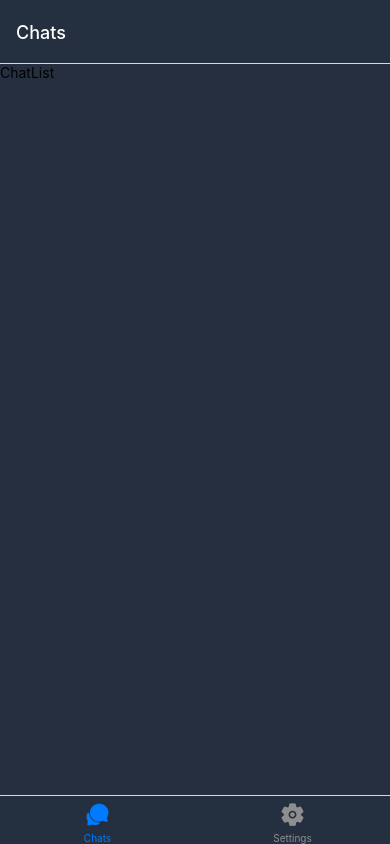
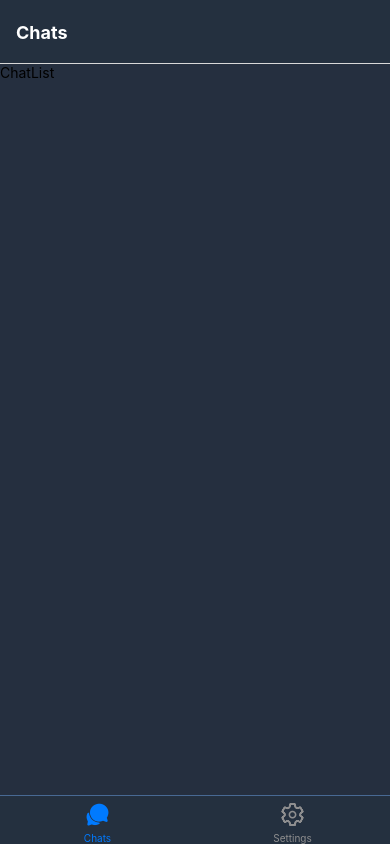
Before and after one commit to ACECLEZ/privatePWC, a React Native app: screen / in a window 390 px wide. Built offline with nearby package versions, Linux system fonts and the light colour scheme.

Commit message:
navigation modified

```diff
--- a/App.js
+++ b/App.js
@@ -27,22 +27,29 @@ const TabsNavigator = () => (
     <Tabs.Navigator screenOptions={({route}) => ({
         tabBarStyle: {
             backgroundColor: colors.primaryColorAlt,
+            borderTopColor: colors.secondaryColorAlt,
         },
         headerStyle: {
+            shadowColor: colors.secondaryColorAlt,
+            elevation: 0,
             backgroundColor: colors.primaryColorAlt,
         },
         headerTitleStyle: {
             color: 'white',
+            fontSize: 18,
+            fontWeight: 'bold',
         },
-        headerTintColor: 'black',
         tabBarIcon: ({focused, color, size}) => {
-            return (
-                <Ionicons name={route.name === 'ChatList' ? 'chatbubbles' : 'settings'}
-                          size={size} color={color}/>
-            )
+            let iconName;
+            if(route.name === 'Chats') {
+                iconName = focused ? 'chatbubbles' : 'chatbubbles-outline'
+            } else if (route.name === 'Settings') {
+                iconName = focused ? 'settings' : 'settings-outline'
+            }
+            return <Ionicons name={iconName} size={size} color={color}/>
         }
     })}>
-        <Tabs.Screen name="ChatList" component={ChatList} options={{title: "Chats"}}/>
+        <Tabs.Screen name="Chats" component={ChatList}/>
         <Tabs.Screen name="Settings" component={Settings}/>
     </Tabs.Navigator>
 )
```
Also changed, not shown: assets/splash.png. Lines whose indentation alone changed are shown as unchanged.
